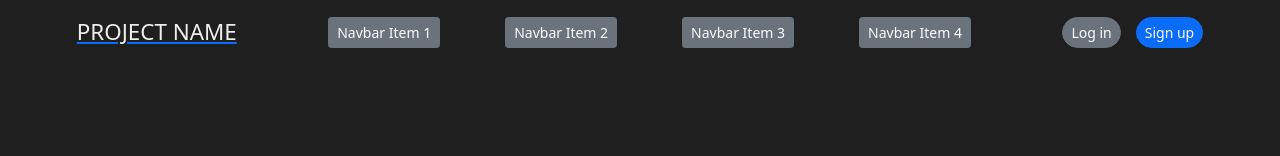
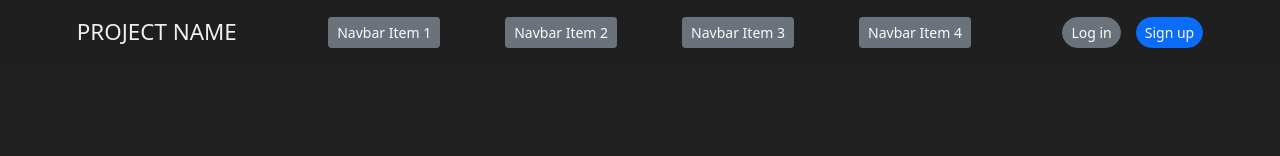
Before and after one commit to spicyyakilove/reactjs-web-app, a React (Create React App) app: page / in a window 1280 px wide. Shown: the top 156 px of the page. Built offline with nearby package versions, Linux system fonts and the light colour scheme.

Commit message:
Removed underline from ProjectName

```diff
--- a/src/components/Navbar.css
+++ b/src/components/Navbar.css
@@ -14,6 +14,10 @@
     padding-right: 6%;
     justify-content: space-between;
     align-items: center;
+}
+
+.NavContent a {
+    text-decoration: none;
 }
 
 .ProjectName p {
--- a/src/components/Navbar.jsx
+++ b/src/components/Navbar.jsx
@@ -7,11 +7,11 @@ export default function Navbar() {
     return (
         <div className='Navbar'>
             <div className='NavContent'>
-                <Link to='/'>
-                    <div className='ProjectName'>
+                <div className='ProjectName'>
+                    <Link to='/'>
                         <p>PROJECT NAME</p>
-                    </div>
-                </Link>
+                    </Link>
+                </div>
                 <div className='NavLinks'>
                     <Link to='#'>
                         <Button className='NavLink btn-secondary btn-sm' style={{ opacity: '100% !important' }}>
```
